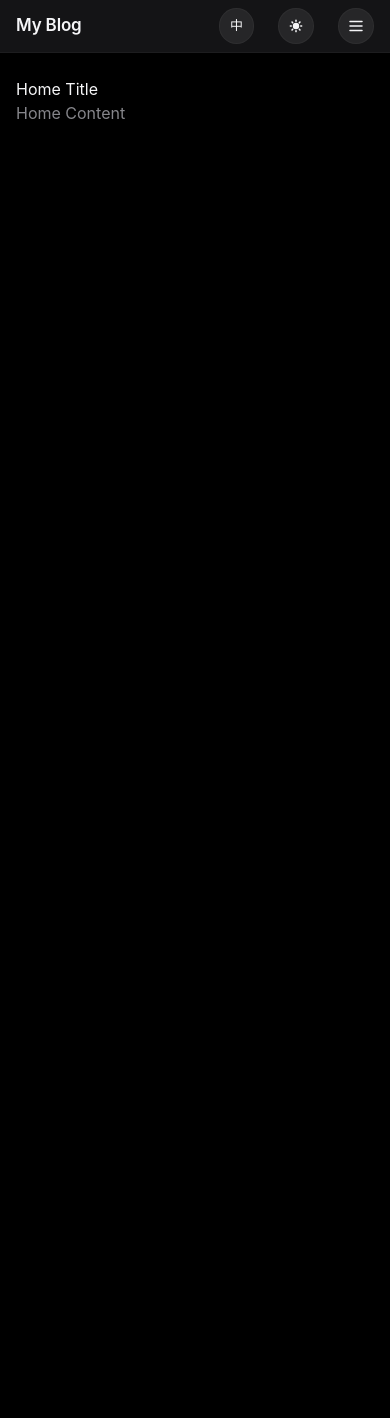
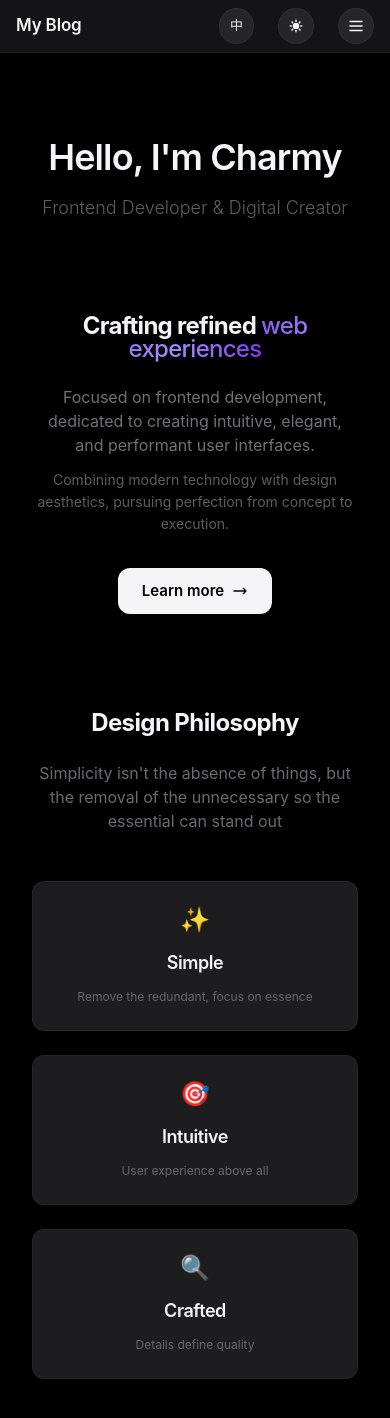
Before and after one commit to Charmying/blog, a Next.js app: page /en in a window 390 px wide. Shown: the top 1418 px of the page. Before the commit the page ends 844 px from the top, so only its background shows below. Built offline with nearby package versions, Linux system fonts and the light colour scheme.

Commit message:
feat: implement home page content, layout, and responsive design

```diff
--- a/messages/en.json
+++ b/messages/en.json
@@ -11,8 +11,21 @@
   "HomePage": {
     "title": "Home",
     "description": "Main landing page of the blog.",
-    "heading": "Home Title",
-    "content": "Home Content"
+    "heroTitle": "Hello, I'm Charmy",
+    "heroSubtitle": "Frontend Developer & Digital Creator",
+    "introHeading": "Crafting refined ",
+    "introHighlight": "web experiences",
+    "introDesc": "Focused on frontend development, dedicated to creating intuitive, elegant, and performant user interfaces.",
+    "introSubDesc": "Combining modern technology with design aesthetics, pursuing perfection from concept to execution.",
+    "learnMore": "Learn more",
+    "philosophyTitle": "Design Philosophy",
+    "philosophySubtitle": "Simplicity isn't the absence of things, but the removal of the unnecessary so the essential can stand out",
+    "philSimpleTitle": "Simple",
+    "philSimpleDesc": "Remove the redundant, focus on essence",
+    "philIntuitiveTitle": "Intuitive",
+    "philIntuitiveDesc": "User experience above all",
+    "philCraftTitle": "Crafted",
+    "philCraftDesc": "Details define quality"
   },
   "AboutPage": {
     "title": "About",
--- a/messages/zh-TW.json
+++ b/messages/zh-TW.json
@@ -11,8 +11,21 @@
   "HomePage": {
     "title": "首頁",
     "description": "部落格首頁。",
-    "heading": "首頁標題",
-    "content": "首頁內容"
+    "heroTitle": "你好，我是 Charmy",
+    "heroSubtitle": "Frontend Developer & Digital Creator",
+    "introHeading": "打造精緻的",
+    "introHighlight": "網頁體驗",
+    "introDesc": "專注於前端開發，致力於創造直觀、優雅且高效能的使用者介面。",
+    "introSubDesc": "結合現代技術與設計美學，從概念到實現，每個細節都追求完美。",
+    "learnMore": "了解更多",
+    "philosophyTitle": "設計哲學",
+    "philosophySubtitle": "簡潔不是缺少，而是去除不必要，讓重要的內容得以突出",
+    "philSimpleTitle": "簡潔",
+    "philSimpleDesc": "去除冗餘，專注本質",
+    "philIntuitiveTitle": "直觀",
+    "philIntuitiveDesc": "用戶體驗至上",
+    "philCraftTitle": "精緻",
+    "philCraftDesc": "細節決定品質"
   },
   "AboutPage": {
     "title": "關於我",
--- a/src/app/[locale]/(site)/page.tsx
+++ b/src/app/[locale]/(site)/page.tsx
@@ -2,6 +2,15 @@ import { use } from "react";
 import { setRequestLocale } from "next-intl/server";
 import { useTranslations } from "next-intl";
 import { getTranslations } from "next-intl/server";
+import { Link } from "@/i18n/navigation";
+
+function ArrowIcon() {
+  return (
+    <svg className="w-4 h-4" fill="none" stroke="currentColor" viewBox="0 0 24 24">
+      <path strokeLinecap="round" strokeLinejoin="round" strokeWidth={2} d="M17 8l4 4m0 0l-4 4m4-4H3" />
+    </svg>
+  );
+}
 
 export async function generateMetadata({ params }: { params: Promise<{ locale: string }>; }) {
   const { locale } = await params;
@@ -18,9 +27,63 @@ export default function HomePage({ params }: { params: Promise<{ locale: string
   const t = useTranslations("HomePage");
 
   return (
-    <section>
-      <h1>{t("heading")}</h1>
-      <p>{t("content")}</p>
-    </section>
+    <>
+      {/* Hero */}
+      <section className="px-4 pt-16 xs:pt-20 sm:pt-24 pb-12 xs:pb-16 sm:pb-20 text-center">
+        <div className="mx-auto max-w-4xl">
+          <h1 className="text-5xl xs:text-6xl sm:text-7xl font-semibold tracking-[-0.025em] leading-[0.9] mb-6 xs:mb-8 sm:mb-10 animate-fadeIn">
+            {t("heroTitle")}
+          </h1>
+          <p className="text-xl xs:text-2xl sm:text-3xl leading-[1.2] opacity-70 font-light animate-fadeIn">
+            {t("heroSubtitle")}
+          </p>
+        </div>
+      </section>
+      {/* Introduction */}
+      <section className="px-4 py-12 xs:py-14 sm:py-16">
+        <div className="mx-auto max-w-4xl text-center">
+          <h2 className="text-3xl xs:text-4xl sm:text-5xl font-bold tracking-[-0.03em] leading-[0.95] mb-6">
+            <span>{t("introHeading")}</span>
+            <span className="bg-gradient-to-r from-[#8B5CF6] via-[#A78BFA] to-[#7C3AED] dark:from-[#C4B5FD] dark:via-[#A78BFA] dark:to-[#8B5CF6] bg-clip-text text-transparent font-medium">
+              {t("introHighlight")}
+            </span>
+          </h2>
+          <div className="mx-auto mb-8 max-w-2xl space-y-3">
+            <p className="text-lg xs:text-xl leading-[1.5] opacity-85">{t("introDesc")}</p>
+            <p className="text-base leading-[1.6] opacity-70">{t("introSubDesc")}</p>
+          </div>
+          <Link href="/about" className="inline-flex items-center gap-2 rounded-xl px-6 py-3 text-[15px] font-semibold no-underline transition-all duration-200 hover:opacity-90 hover:scale-[1.02] active:scale-[0.98]" style={{ backgroundColor: "var(--foreground)", color: "var(--background)" }}>
+            <span>{t("learnMore")}</span>
+            <ArrowIcon />
+          </Link>
+        </div>
+      </section>
+      {/* Philosophy */}
+      <section className="px-4 py-12 xs:py-14 sm:py-16">
+        <div className="mx-auto max-w-4xl">
+          <div className="mb-12 text-center">
+            <h2 className="text-3xl xs:text-4xl sm:text-5xl font-bold tracking-[-0.025em] leading-[1.1] mb-6">
+              {t("philosophyTitle")}
+            </h2>
+            <p className="mx-auto max-w-2xl text-lg xs:text-xl leading-[1.5] opacity-80">
+              {t("philosophySubtitle")}
+            </p>
+          </div>
+          <div className="grid grid-cols-1 gap-6 md:grid-cols-3">
+            {([
+              { titleKey: "philSimpleTitle", descKey: "philSimpleDesc", icon: "✨" },
+              { titleKey: "philIntuitiveTitle", descKey: "philIntuitiveDesc", icon: "🎯" },
+              { titleKey: "philCraftTitle", descKey: "philCraftDesc", icon: "🔍" },
+            ] as const).map((item) => (
+              <div key={item.titleKey} className="rounded-xl border p-6 text-center transition-all duration-300 hover:scale-[1.02]" style={{ backgroundColor: "var(--card-bg)", borderColor: "var(--border)" }}>
+                <div className="mb-4 text-3xl">{item.icon}</div>
+                <h3 className="mb-3 text-xl font-semibold tracking-tight">{t(item.titleKey)}</h3>
+                <p className="text-sm opacity-70 leading-[1.5]">{t(item.descKey)}</p>
+              </div>
+            ))}
+          </div>
+        </div>
+      </section>
+    </>
   );
 }
```
